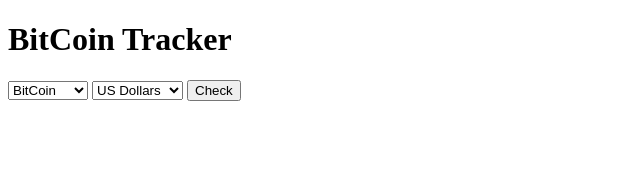
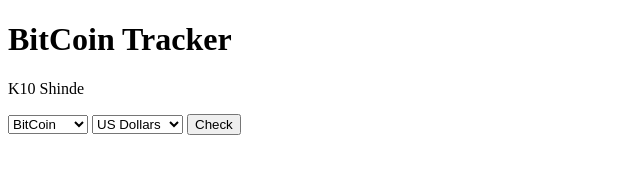
Before and after one commit to ketan7705/BitCoin_Ticker, a website: page index.html in a window 1280 px wide. Shown: the whole page, without its empty margins (0-640 px from the left). Drawn offline with Linux system fonts and the light colour scheme.

Commit message:
Changes in html file

```diff
--- a/index.html
+++ b/index.html
@@ -7,6 +7,7 @@
 </head>
 <body>
     <h1>BitCoin Tracker</h1>
+    <p>K10 Shinde</p>
     <form action="/" method="post">
         <select name="Crypto" >
             <option value="BTC">BitCoin</option>
```
